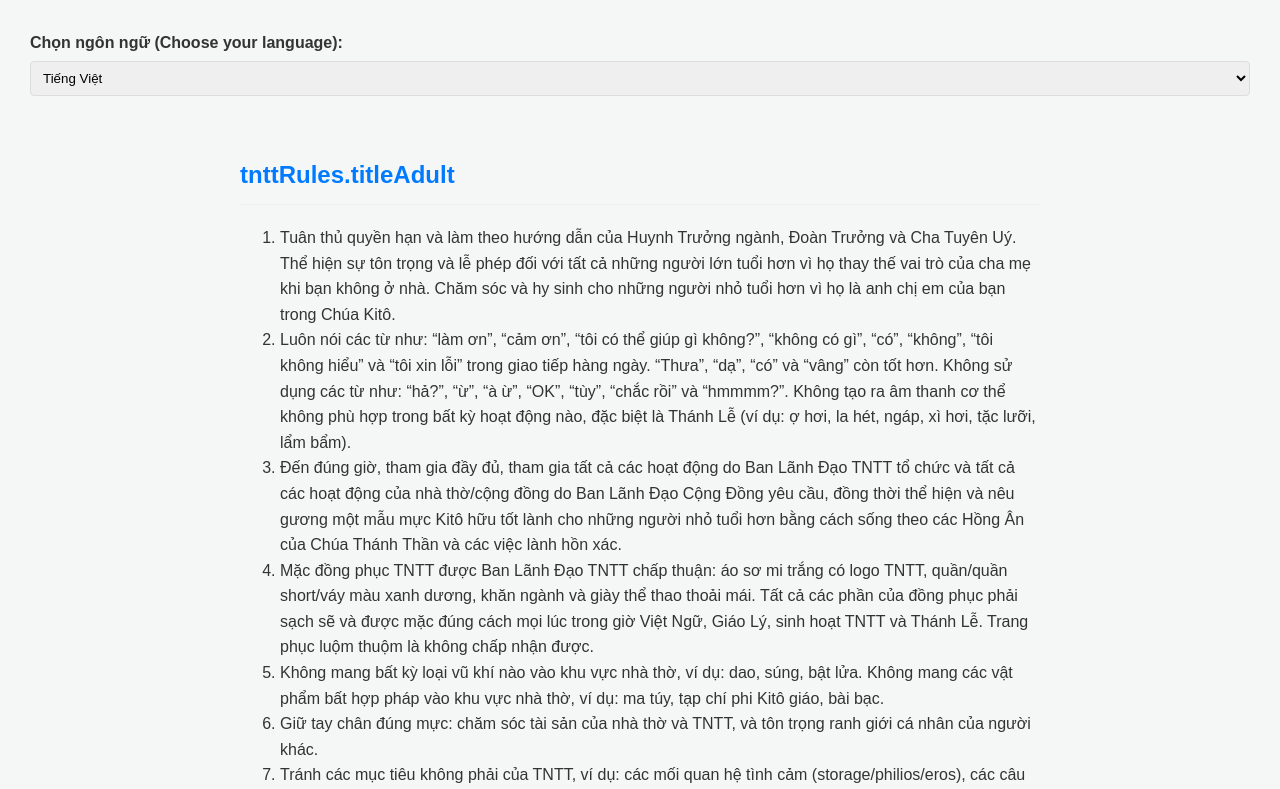
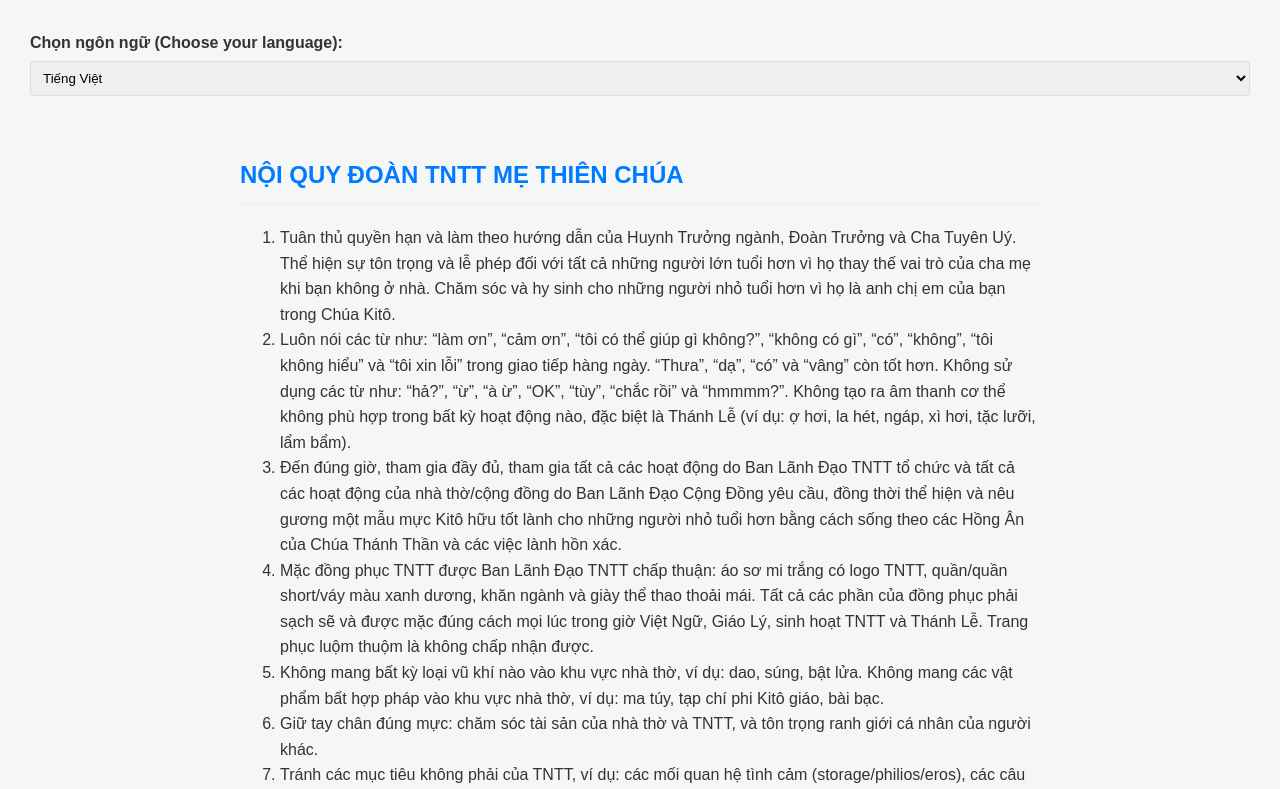
Before and after one commit to mc-nguyen/veym-registration-form, a React (Create React App) app: page /tntt-rules-adult in a window 1280 px wide. Shown: the top 789 px of the page. Built offline with nearby package versions, Linux system fonts and the light colour scheme.

Commit message:
sửa lại title page của TNTT rules for adult

```diff
--- a/src/components/tntt-rules/TNTTRulesAdult.js
+++ b/src/components/tntt-rules/TNTTRulesAdult.js
@@ -103,7 +103,7 @@ const TNTTRulesAdult = () => {
 
     return (
         <div className="tntt-rules-container">
-            <h2 className="tntt-rules-title">{t('tnttRules.titleAdult')}</h2> {/* Title for adult form */}
+            <h2 className="tntt-rules-title">{t('tnttRules.title')}</h2> {/* Title for adult form */}
             <div className="tntt-rules-content">
                 {/* Rules content for adults - adjust as needed */}
                 <ol>
```
